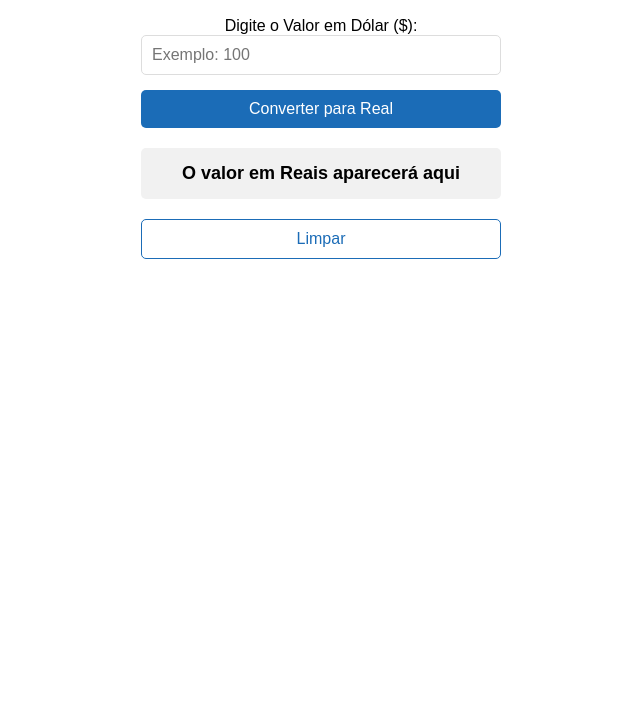
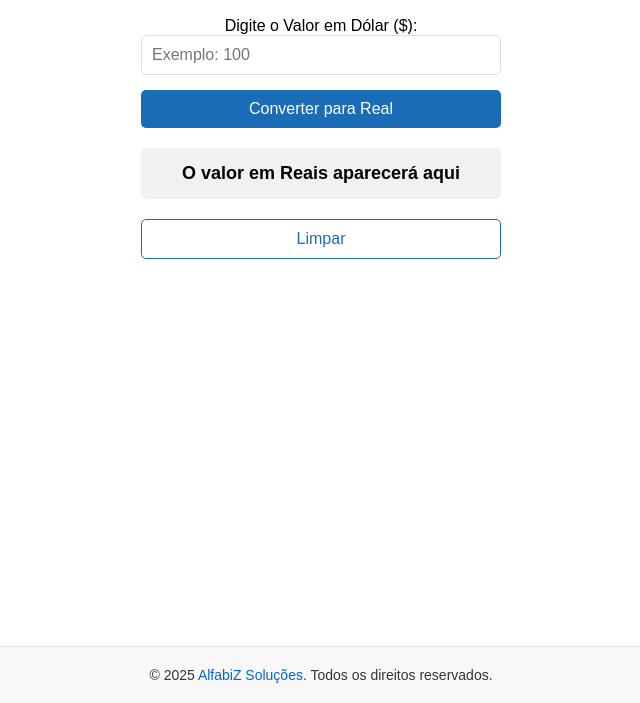
Before and after one commit to RABF1969/Conversor-de-moedas-2.0, a plain HTML site: page index.html in a window 1280 px wide. Shown: the part 97-800 px from the top of the page, without its empty margins (319-959 px from the left). Drawn offline with Linux system fonts and the light colour scheme.

Commit message:
add footer

```diff
--- a/index.html
+++ b/index.html
@@ -14,10 +14,14 @@
 
     <button onclick="converter()">Converter para Real</button>
 
-
     <div id="resultado">O valor em Reais aparecerá aqui</div>
     <!-- <div id="taxa-info">Taxa atual = 5.1 Dólar = 1 Real</div> -->
-    <button onclick="limpar()"id="clear">Limpar</button> <!-- Botão para limpar -->
+    <button onclick="limpar()" id="clear">Limpar</button>
+    <!-- Botão para limpar -->
+
+    <footer class="footer">
+      <p>© 2025 <a href="https://alfabiz.com.br" target="_blank">AlfabiZ Soluções</a>. Todos os direitos reservados.</p>
+  </footer>
   </body>
   <script src="scripts.js"></script>
 </html>
--- a/styles.css
+++ b/styles.css
@@ -75,3 +75,26 @@ button:hover {
     background-color: rgba(0, 0, 0, 0.1);
     transition: background-color 0.3s;
 }
+
+.footer {
+  background-color: #f8f8f8; /* Cor de fundo clara */
+  padding: 20px; /* Espaçamento interno */
+  text-align: center; /* Texto centralizado */
+  font-size: 14px; /* Tamanho da fonte */
+  color: #333; /* Cor do texto */
+  border-top: 1px solid #e0e0e0; /* Linha superior sutil */
+  position: fixed; /* Fixo na parte inferior */
+  bottom: 0; /* Alinhado ao fundo */
+  width: 100%; /* Largura total */
+  left: 0; /* Alinhado à esquerda */
+}
+
+/* Opcional: estilo para links, caso queira adicionar */
+.footer a {
+  color: #0066cc; /* Cor do link */
+  text-decoration: none; /* Remove sublinhado */
+}
+
+.footer a:hover {
+  text-decoration: underline; /* Sublinhado ao passar o mouse */
+}
```
